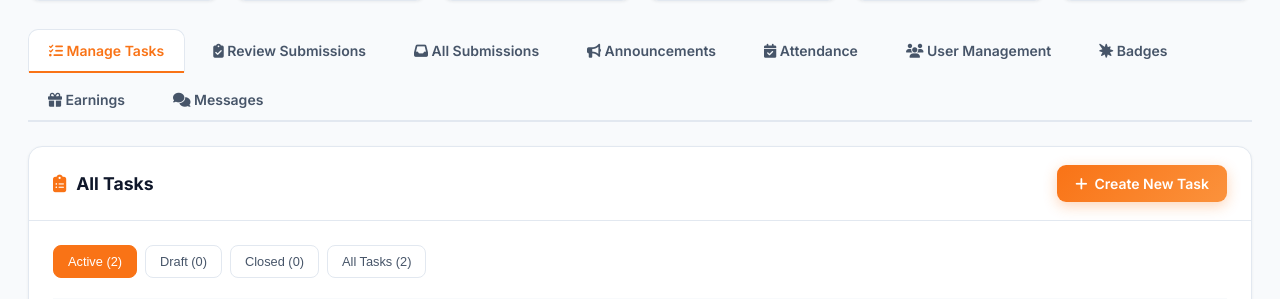
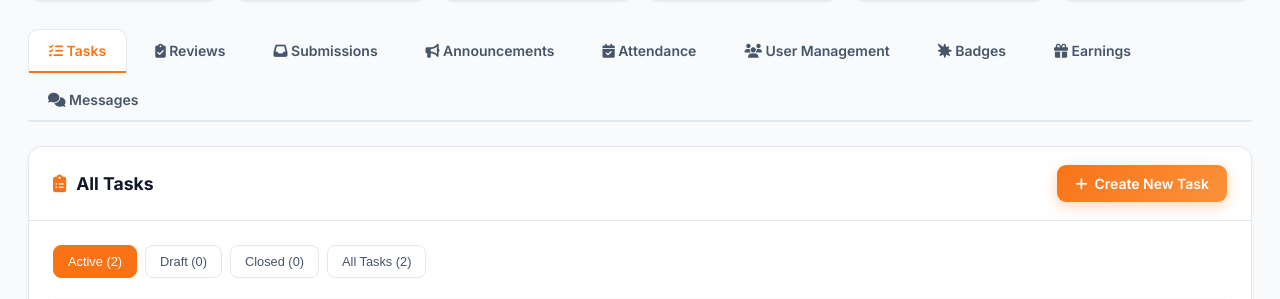
Before and after one commit to Vigneshgbe/Padak_Course_Internships, a PHP site: page /admin.php in a window 1280 px wide. Shown: the part 250-549 px from the top of the page. Run offline with PHP 8.4, Linux system fonts and the light colour scheme; a user stored in the database is signed in; data comes from the database, SQL or seed files in the repository; data that the repository does not hold is empty.

Commit message:
nav fields renamed for optimum nav space

```diff
--- a/admin.php
+++ b/admin.php
@@ -863,16 +863,16 @@ unset($_SESSION['admin_success'], $_SESSION['admin_error']);
         <!-- Tab Navigation -->
         <div class="tabs">
             <button class="tab" data-tab="tasks">
-                <i class="fas fa-tasks"></i> Manage Tasks
+                <i class="fas fa-tasks"></i> Tasks
             </button>
             <button class="tab" data-tab="reviews">
-                <i class="fas fa-clipboard-check"></i> Review Submissions
+                <i class="fas fa-clipboard-check"></i> Reviews
                 <?php if ($stats['pending_reviews'] > 0): ?>
                 <span class="badge-count"><?php echo $stats['pending_reviews']; ?></span>
                 <?php endif; ?>
             </button>
             <button class="tab" data-tab="all_submissions">
-                <i class="fas fa-inbox"></i> All Submissions
+                <i class="fas fa-inbox"></i> Submissions
             </button>
             <button class="tab" data-tab="announcements">
                 <i class="fas fa-bullhorn"></i> Announcements
```
